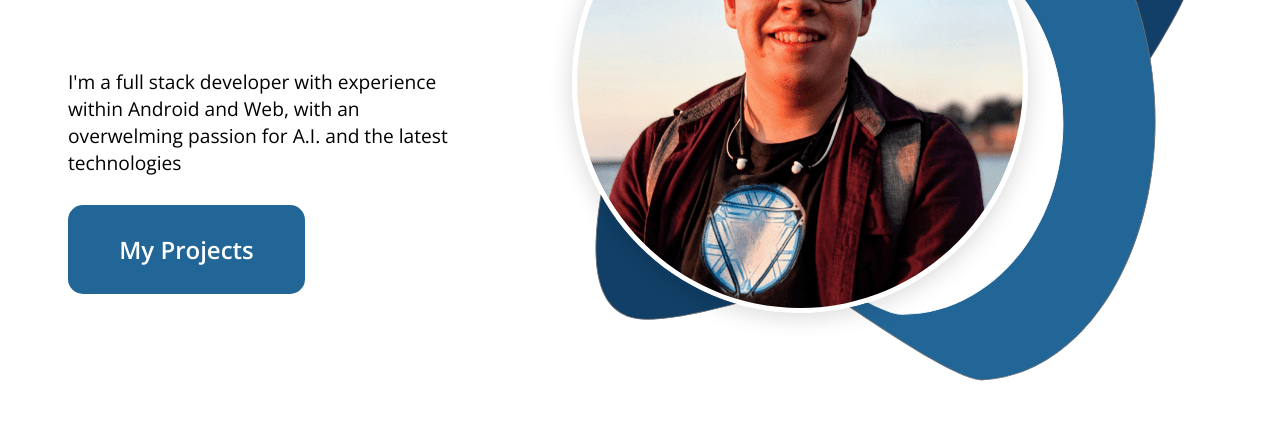
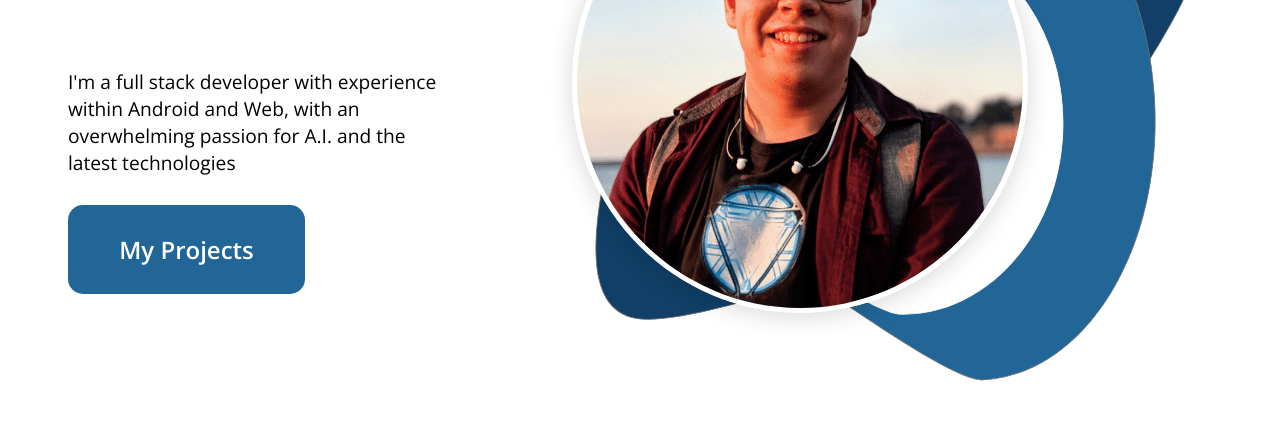
Before and after one commit to Dr-D12345/dr-d12345, a website: page index.html in a window 1280 px wide. Shown: the part 356-800 px from the top of the page. Drawn offline with nearby package versions, Linux system fonts and the light colour scheme; files whose address does not match are found by name.

Commit message:
fixed a spelling mistake

```diff
--- a/index.html
+++ b/index.html
@@ -44,7 +44,7 @@
     <div class="jumbotron" id="home">
         <div class="tagline">
             <h1>Hi, I'm Derek</h1>
-            <p>I'm a full stack developer with experience within Android and Web, with an overwelming passion for A.I.
+            <p>I'm a full stack developer with experience within Android and Web, with an overwhelming passion for A.I.
                 and the latest technologies</p>
             <a href="#projects" class="tagline-button">My Projects</a>
         </div>
```
Also changed, not shown: package.json (+2 -6 lines), 1 other file.
